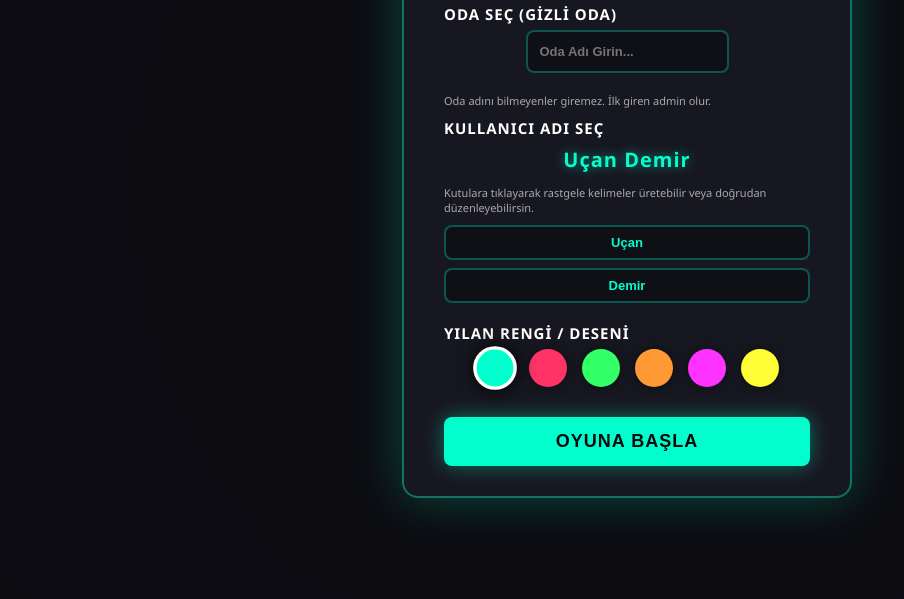
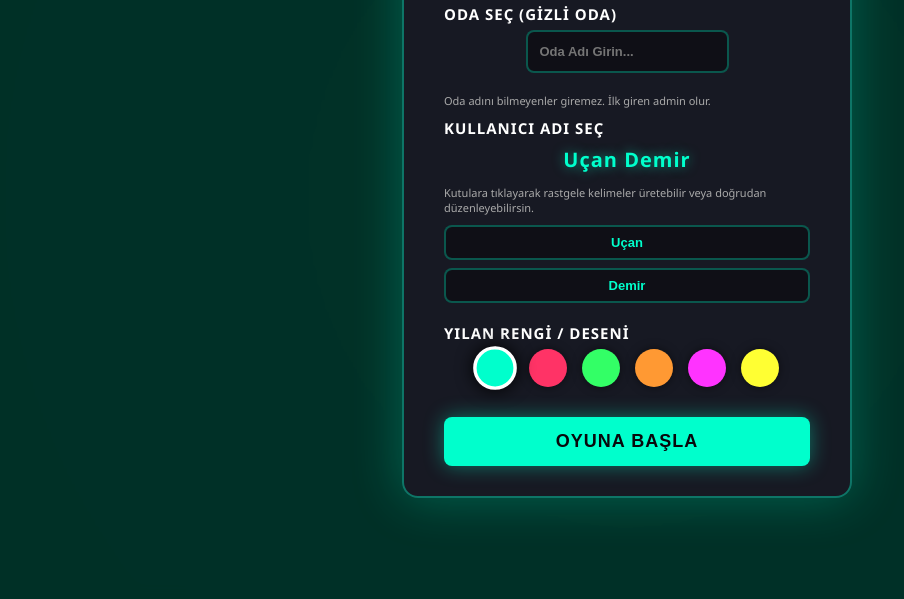
Before and after one commit to umtyldz/yilan, a website: page index.html in a window 1280 px wide. Shown: the part 201-800 px from the top of the page, without its empty margins (13-917 px from the left). Drawn offline with nearby package versions, Linux system fonts and the light colour scheme; no server answers.

Commit message:
Giriş ekranı zemin rengini seçilen yılanın koyu tonuna ayarla

```diff
--- a/game.js
+++ b/game.js
@@ -58,6 +58,18 @@ function initUsernameInputs() {
 }
 
 let selectedSnakeColor = '#00ffcc';
+const startScreenEl = document.getElementById('start-screen');
+
+function updateStartScreenBackground(hex) {
+    if (!startScreenEl) return;
+    const match = /^#?([a-f\d]{2})([a-f\d]{2})([a-f\d]{2})$/i.exec(hex);
+    if (!match) return;
+    const r = Math.round(parseInt(match[1], 16) * 0.2);
+    const g = Math.round(parseInt(match[2], 16) * 0.2);
+    const b = Math.round(parseInt(match[3], 16) * 0.2);
+    startScreenEl.style.backgroundColor = `rgba(${r}, ${g}, ${b}, 0.94)`;
+}
+
 const colorOptions = document.querySelectorAll('.color-option');
 colorOptions.forEach(option => {
     option.addEventListener('click', () => {
@@ -65,9 +77,11 @@ colorOptions.forEach(option => {
         option.classList.add('active');
         selectedSnakeColor = option.getAttribute('data-color');
         updateUsernamePreview();
+        updateStartScreenBackground(selectedSnakeColor);
     });
 });
 
+updateStartScreenBackground(selectedSnakeColor);
 initUsernameInputs();
 
 class Snake {
--- a/style.css
+++ b/style.css
@@ -28,12 +28,13 @@ body, html {
     left: 0;
     width: 100%;
     height: 100%;
-    background: rgba(13, 13, 18, 0.92);
+    background-color: rgba(0, 51, 41, 0.94);
     display: flex;
     align-items: center;
     justify-content: center;
     z-index: 200;
     backdrop-filter: blur(8px);
+    transition: background-color 0.3s ease;
 }
 
 .start-content {
```
